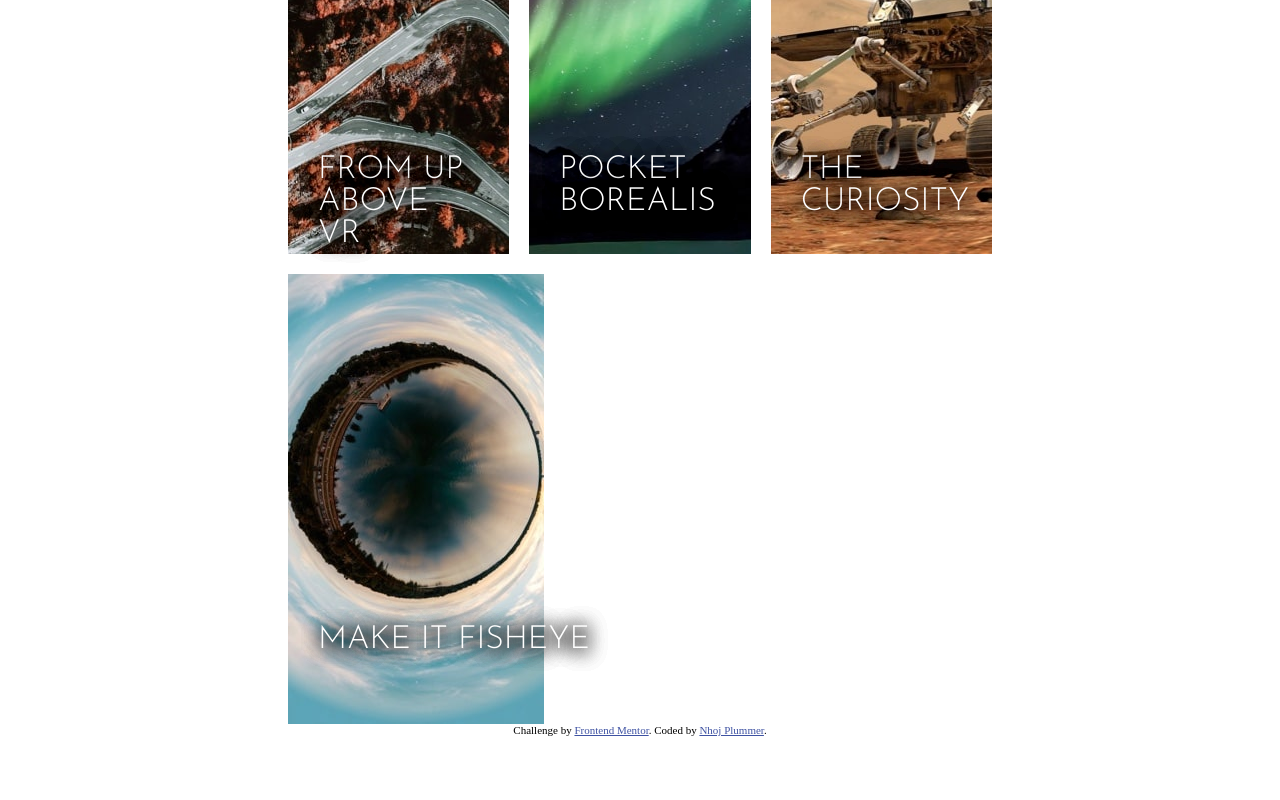
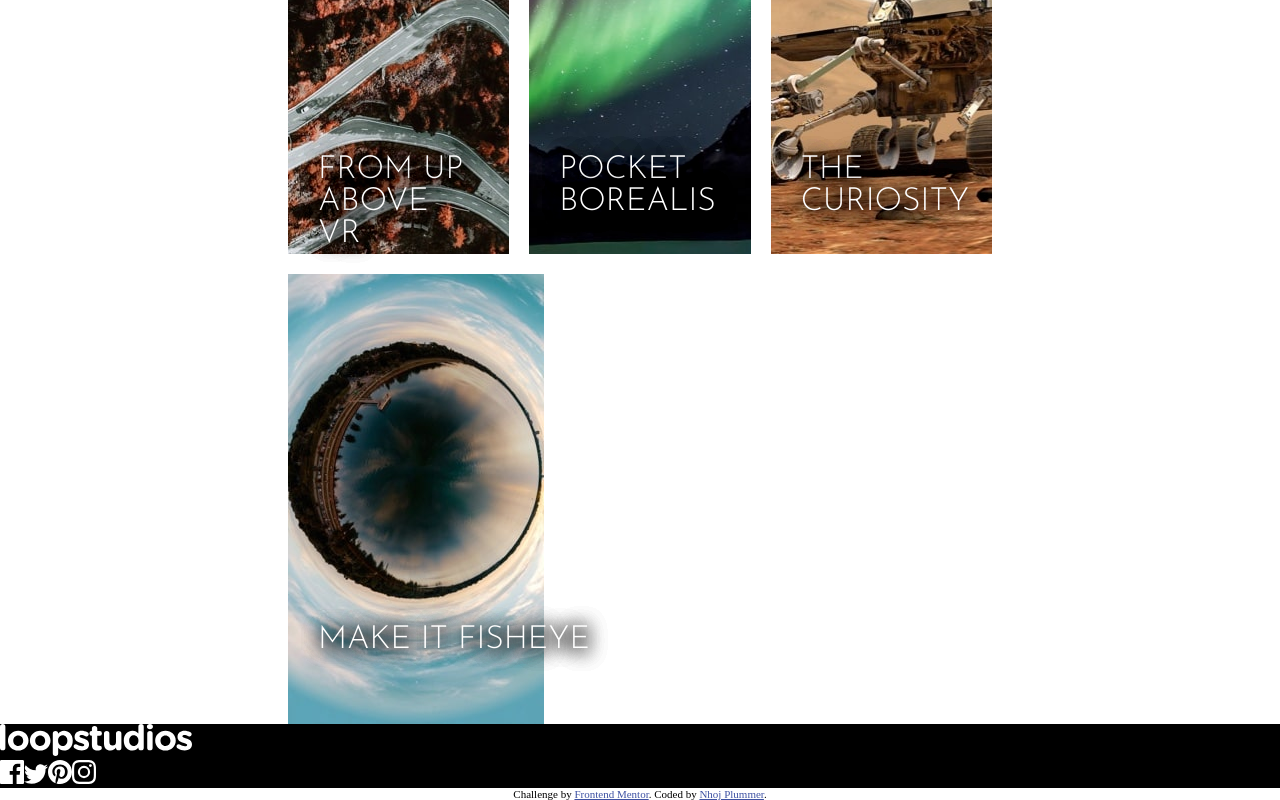
Before and after one commit to Nhoj-Plummer/loopstudio-landing-page, a React (Create React App) app: page / in a window 1280 px wide. Shown: the part 2500-3300 px from the top of the page. Before the commit the page ends 3236 px from the top, so only its background shows below. Built offline with nearby package versions, Linux system fonts and the light colour scheme.

Commit message:
Staring on the final Footer section

```diff
--- a/src/App.js
+++ b/src/App.js
@@ -1,5 +1,5 @@
 import "./App.css"
-import {HeroSection, Section1, Section2} from "./containers/indexcontainers"
+import {HeroSection, Section1, Section2, Footer} from "./containers/indexcontainers"
 
 function App() {
   return (
@@ -7,6 +7,7 @@ function App() {
       <HeroSection />
       <Section1 />
       <Section2 />
+      <Footer />
     </>
   )
 }
--- a/src/components/Creation/Creation.css
+++ b/src/components/Creation/Creation.css
@@ -9,7 +9,7 @@
   background: white;
   inset: 0;
   z-index: -1;
-  opacity: 0.6;
+  opacity: var(--bg-image-opacity);
 }
 
 .creation-container:hover .creation-text {
@@ -19,6 +19,7 @@
 
 /* The position relative and isolation is needed for the pseudo element to make it cover the image without doing it to the text */
 .creation-image {
+  --bg-image-opacity: 0.6;
   background-repeat: no-repeat;
   position: relative;
   isolation: isolate;
--- a/src/containers/Footer/Footer.css
+++ b/src/containers/Footer/Footer.css
@@ -0,0 +1,24 @@
+.footer-container {
+  background-color: var(--color-black);
+}
+
+.footer-container_images {
+
+}
+
+/* Conditional Section */
+/* Mobile Rules */
+@media screen and (max-width: 540px) {
+  /* Desktop Socials visibility */
+  .desktop {
+    display: none;
+  }
+}
+
+/* Desktop Rules */
+@media screen and (min-width: 540px) {
+  /* Mobile Socials visibility */
+  .mobile {
+    display: none;
+  }
+}
--- a/src/containers/Footer/Footer.js
+++ b/src/containers/Footer/Footer.js
@@ -0,0 +1,21 @@
+import React from "react"
+import "./Footer.css"
+import {GlobalLogo, GlobalFacebook, GlobalTwitter, GlobalPinterest, GlobalInstagram} from "../../assets/indexglobal"
+
+const Footer = () => {
+  return (
+    <div className="footer-container">
+      <div className="footer-container_images">
+        <img src={GlobalLogo} alt="logo" />
+        <div className="footer-container-socials desktop">
+          <img src={GlobalFacebook} alt="" />
+          <img src={GlobalTwitter} alt="" />
+          <img src={GlobalPinterest} alt="" />
+          <img src={GlobalInstagram} alt="" />
+        </div>
+      </div>
+    </div>
+  )
+}
+
+export default Footer
```
